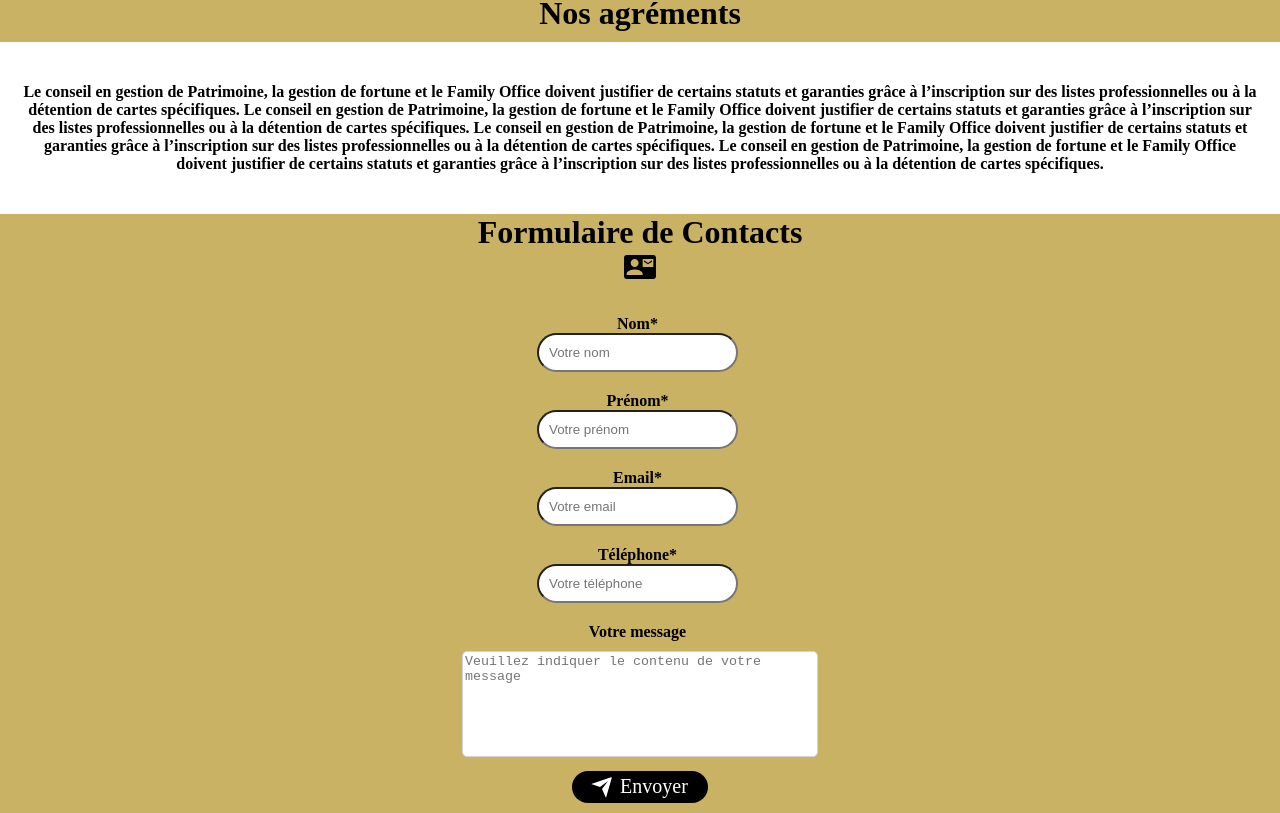
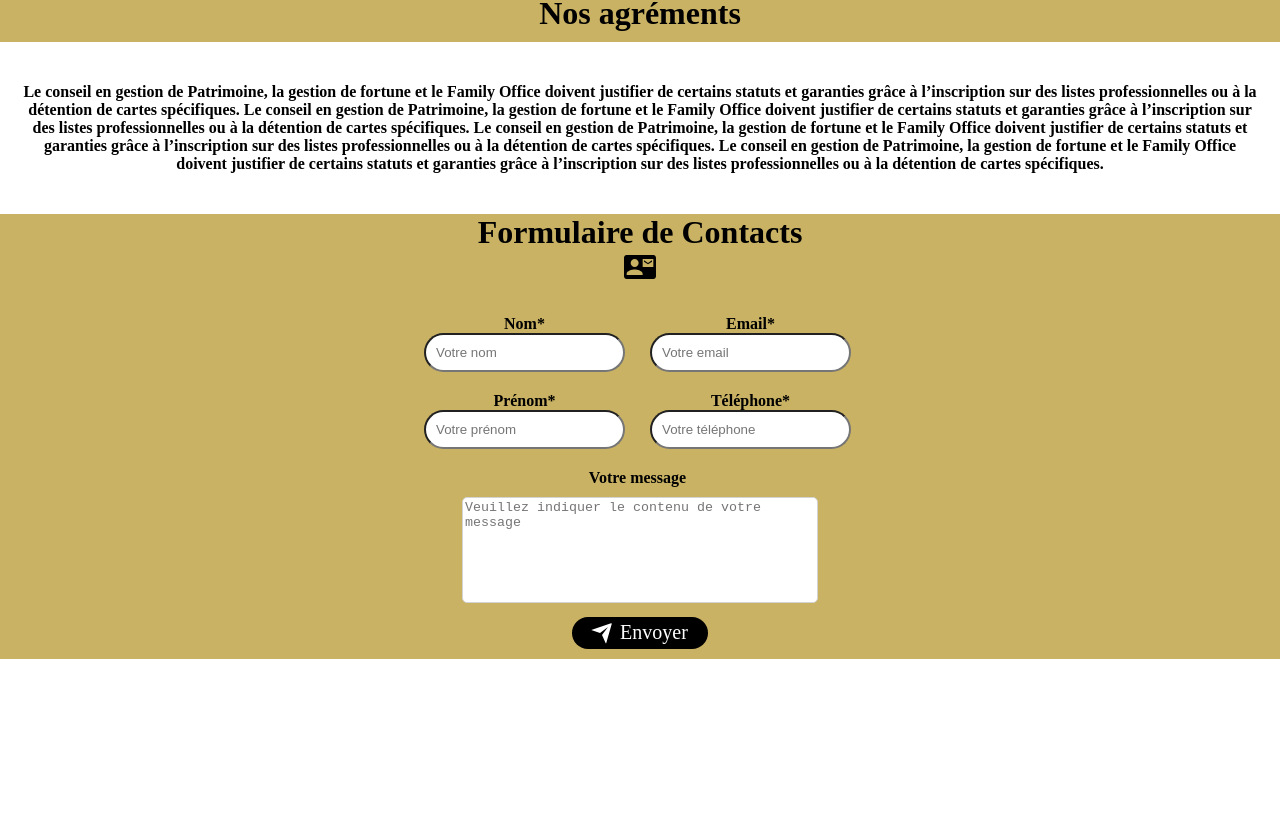
Before and after one commit to ArnaudLahaual/Neolys, a React (Create React App) app in the folder neolys-patrimoine/: page / in a window 1280 px wide. Shown: the part 2605-3418 px from the top of the page. After the commit the page ends 3264 px from the top, so only its background shows below. Built offline with nearby package versions, Linux system fonts and the light colour scheme.

Commit message:
css responsive ok

```diff
--- a/neolys-patrimoine/src/components/Home/Form/form.js
+++ b/neolys-patrimoine/src/components/Home/Form/form.js
@@ -10,6 +10,8 @@ function Form() {
 
         <form className='registration__form'>
 
+      <div className='fields'>
+      <div className='name'>
           {/* Nom */}
             <label className='registration__form__label'>
                 Nom*
@@ -33,7 +35,8 @@ function Form() {
                 required="required"
                 />
             </label>
-
+  </div>
+  <div className='infos'>
               {/* Email */}
               <label className='registration__form__label'>
                 Email*
@@ -57,7 +60,8 @@ function Form() {
                 required="required"
                 />
             </label>
-
+  </div>
+  </div>
             <label className="registration__form__label">Votre message</label>
               <div>
                 <textarea
--- a/neolys-patrimoine/src/components/Home/Form/form.scss
+++ b/neolys-patrimoine/src/components/Home/Form/form.scss
@@ -1,11 +1,16 @@
 .registration {
     background-color: #C9B263;
     text-align: center;
+
 
     &__form {
         display: flex;
         flex-direction: column;
         align-items: center;
+
+        @media(min-width: 768px){
+        //
+          }
 
     &__label {
         align-items: center;
@@ -93,5 +98,23 @@
         }
       }
 
+  .name {
+
+    @media(min-width: 768px){
+
+        }
+  }
+
+  .infos {
+    @media(min-width: 768px){
+
+         }
+  }
+
+  .fields {
+    @media(min-width: 768px){
+      display: flex;
+         }
+  }
 
 }
```
